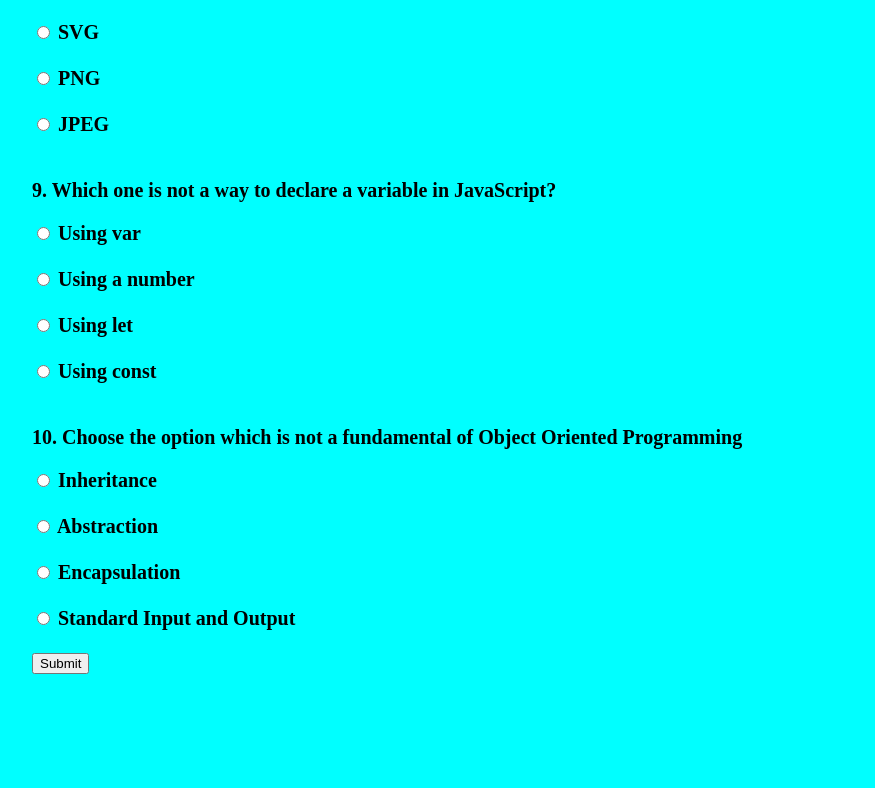
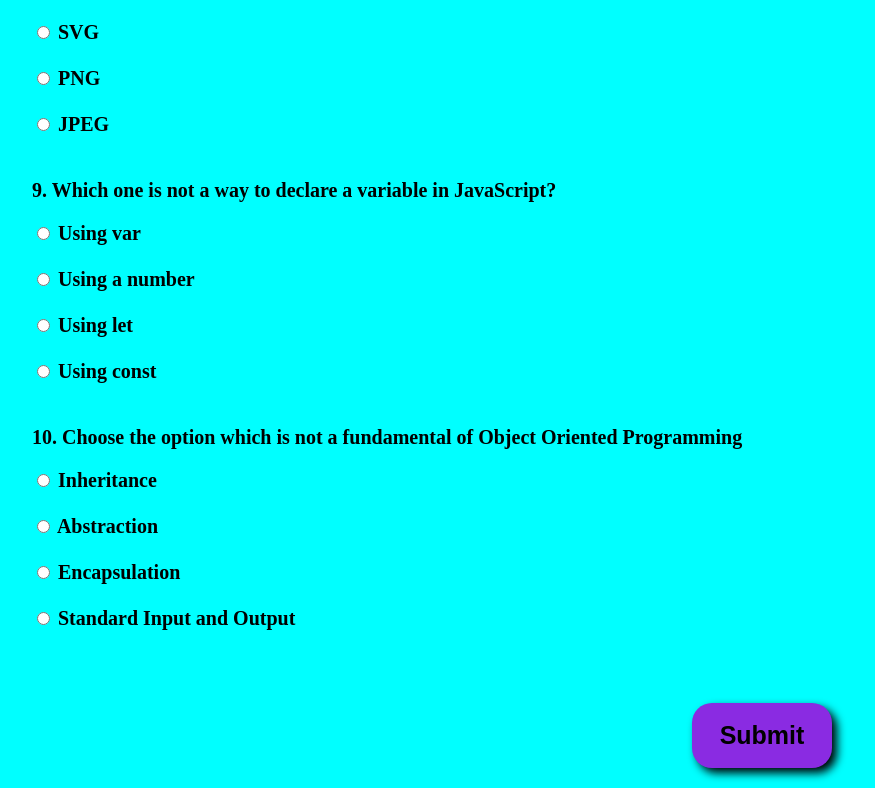
Before and after one commit to EliazarAgwaya/Quiz-Board, a plain HTML site: page index.html in a window 1280 px wide. Shown: the part 1879-2667 px from the top of the page, without its empty margins (0-875 px from the left). Before the commit the page ends 2573 px from the top, so only its background shows below. Drawn offline with Linux system fonts and the light colour scheme.

Commit message:
Changes the background color of the submit button, the text color, font weight shadow and margin

```diff
--- a/index.css
+++ b/index.css
@@ -5,3 +5,17 @@ body{
     font-weight: bold;
     margin-left: 32px;
 }
+#bttn{
+    background-color: blueviolet;
+    width: 140px;
+    height: 65px;
+    color: black;
+    font-weight: bolder;
+    font-size: 25px;
+    padding: 5px;
+    margin-left: 660px;
+    margin-top: 50px;
+    border-radius: 20px;
+    border: none;
+    box-shadow: 5px 5px 10px;
+}
```
